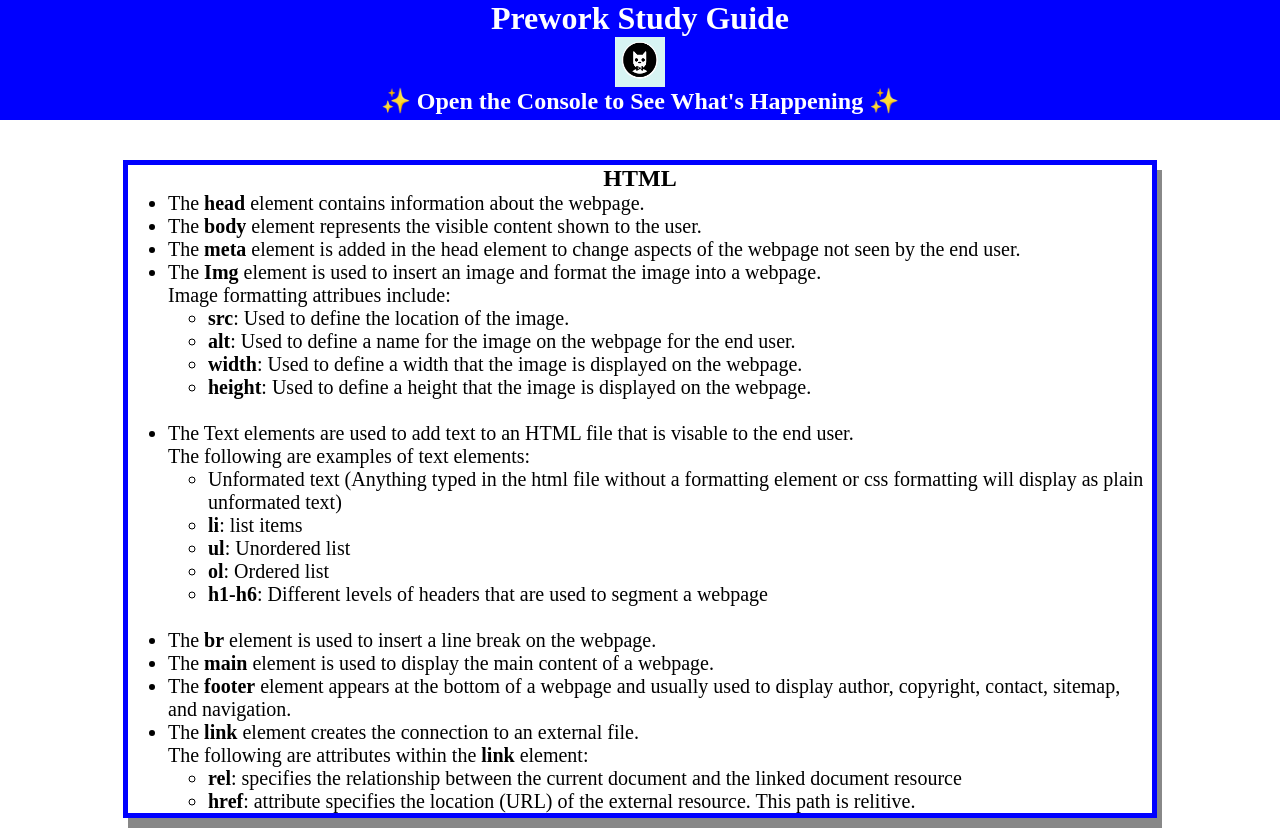
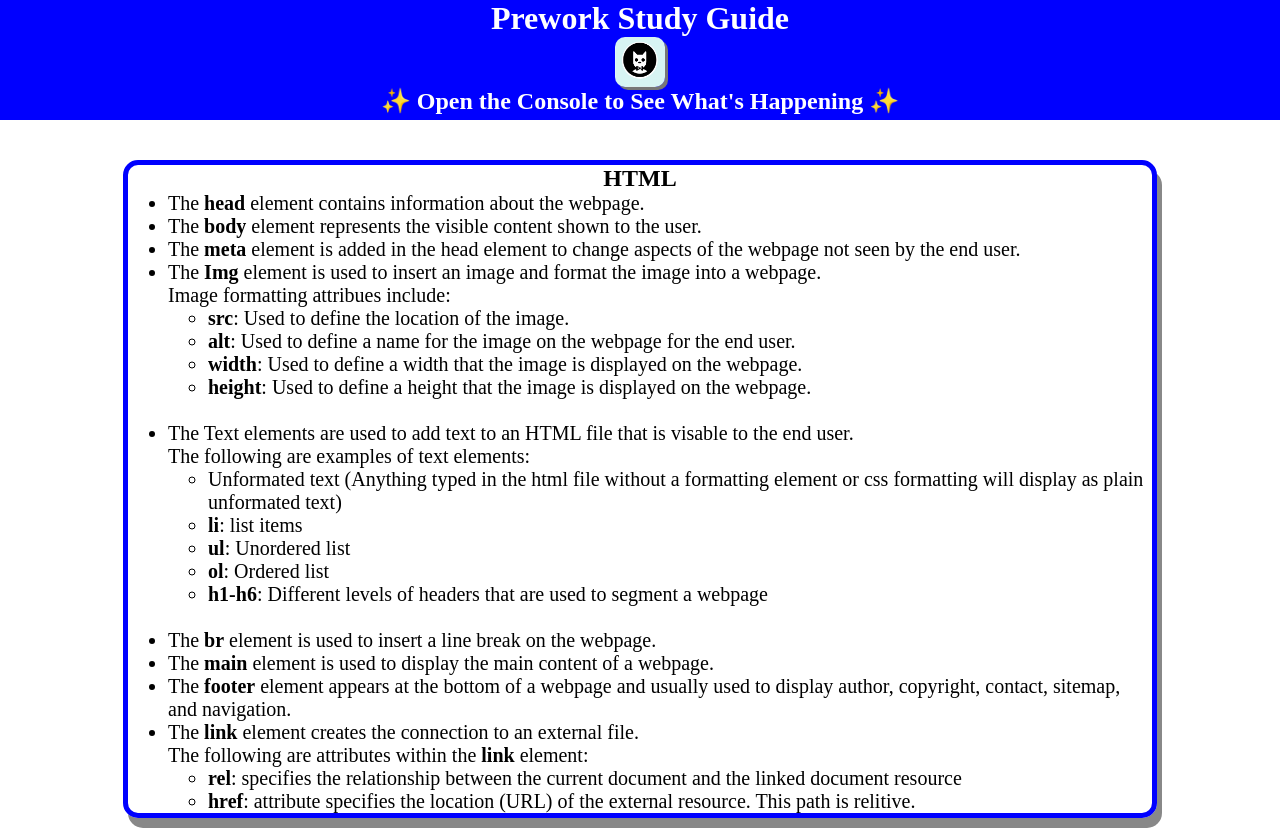
Before and after one commit to IgnobleKnight/prework-study-guide, a plain HTML site: page index.html in a window 1280 px wide. Shown: the top 830 px of the page. Drawn offline with Linux system fonts and the light colour scheme.

Commit message:
adding more css

```diff
--- a/assets/style.css
+++ b/assets/style.css
@@ -23,6 +23,8 @@ img {
     width: 50px;
     margin-left: auto;
     margin-right: auto;
+    border-radius: 10px 10px 10px 10px;
+    box-shadow: 3px 3px #777777;
 }
 
 ul {
@@ -40,4 +42,5 @@ p {
     margin: 40px auto;
     border: 5px solid #0000FF;
     box-shadow: 5px 10px #888888;
+    border-radius: 15px 15px 15px 15px;
   }
```
